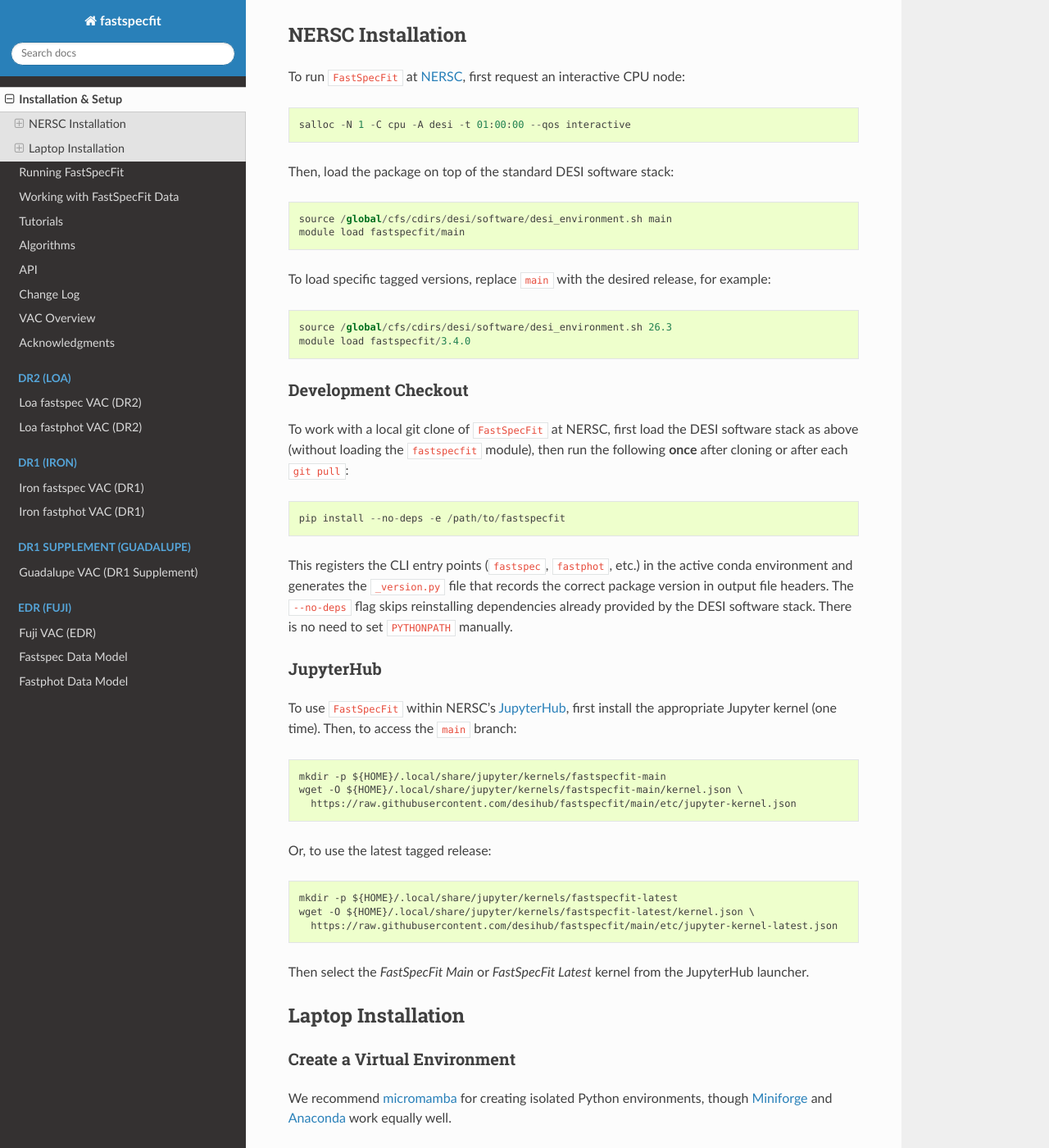
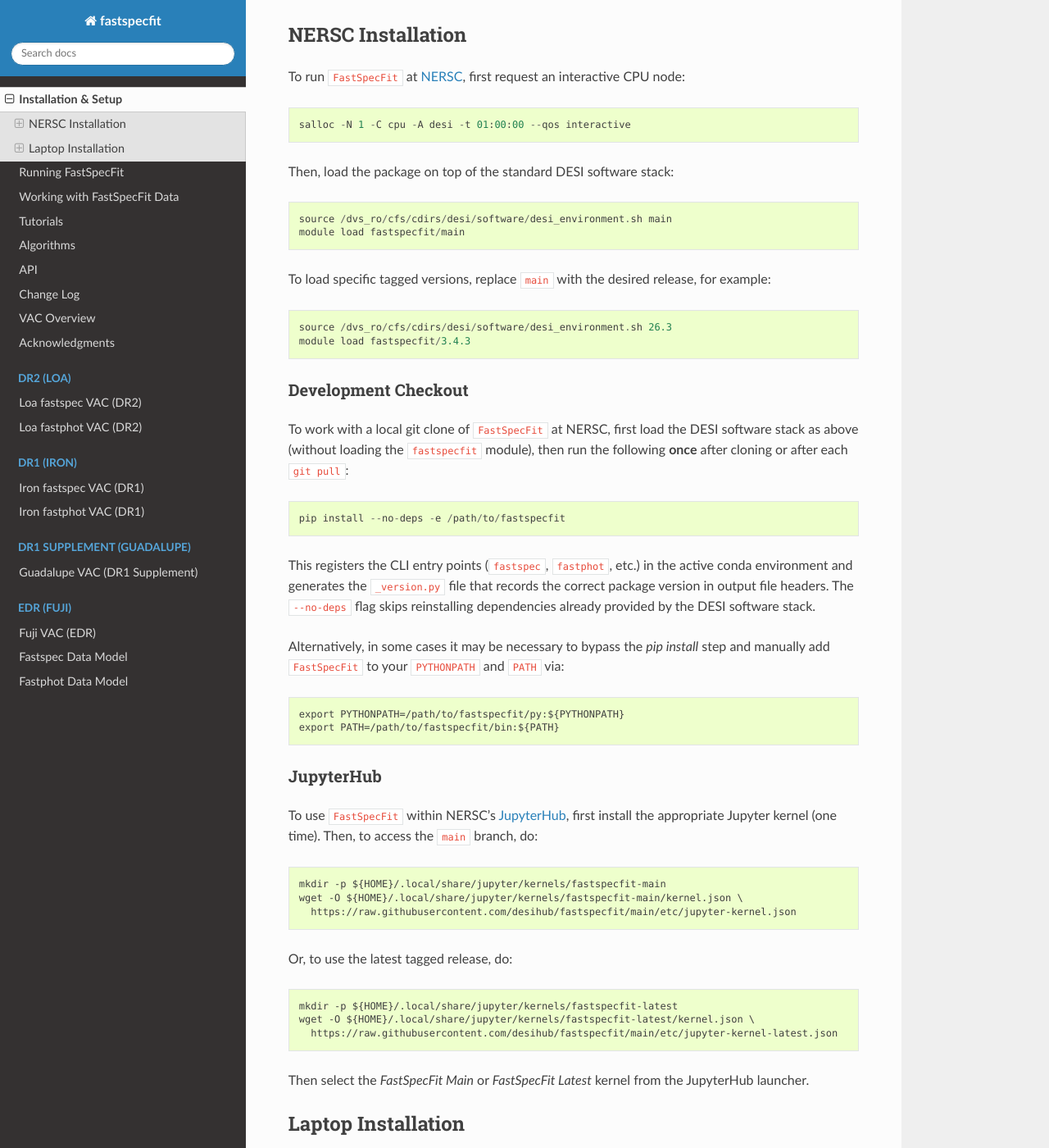
Before and after one commit to desihub/fastspecfit, a Sphinx documentation site: the page built from doc/install.rst, in a window 1280 px wide and 1400 px high, scrolled down 531 px. Shown: the whole window at 82% size. Built offline with Sphinx 7.4.7 and the Read the Docs theme 3.1.0, drawn with Linux system fonts in a browser that asks for light colours; the version number could not be read and is left out.

Commit message:
more docs updates

```diff
--- a/doc/install.rst
+++ b/doc/install.rst
@@ -23,14 +23,14 @@ To run ``FastSpecFit`` at `NERSC`_, first request an interactive CPU node::
 
 Then, load the package on top of the standard DESI software stack::
 
-  source /global/cfs/cdirs/desi/software/desi_environment.sh main
+  source /dvs_ro/cfs/cdirs/desi/software/desi_environment.sh main
   module load fastspecfit/main
 
 To load specific tagged versions, replace ``main`` with the desired
 release, for example::
 
-  source /global/cfs/cdirs/desi/software/desi_environment.sh 26.3
-  module load fastspecfit/3.4.0
+  source /dvs_ro/cfs/cdirs/desi/software/desi_environment.sh 26.3
+  module load fastspecfit/3.4.3
 
 Development Checkout
 ~~~~~~~~~~~~~~~~~~~~
@@ -44,21 +44,28 @@ run the following **once** after cloning or after each ``git pull``::
 This registers the CLI entry points (``fastspec``, ``fastphot``, etc.) in the
 active conda environment and generates the ``_version.py`` file that records the
 correct package version in output file headers. The ``--no-deps`` flag skips
-reinstalling dependencies already provided by the DESI software stack. There is
-no need to set ``PYTHONPATH`` manually.
+reinstalling dependencies already provided by the DESI software stack.
+
+Alternatively, in some cases it may be necessary to bypass the *pip
+install* step and manually add ``FastSpecFit`` to your ``PYTHONPATH``
+and ``PATH`` via::
+
+  export PYTHONPATH=/path/to/fastspecfit/py:${PYTHONPATH}
+  export PATH=/path/to/fastspecfit/bin:${PATH}
+
 
 JupyterHub
 ~~~~~~~~~~
 
 To use ``FastSpecFit`` within NERSC's `JupyterHub`_, first install the
 appropriate Jupyter kernel (one time). Then, to access the ``main``
-branch::
+branch, do::
 
   mkdir -p ${HOME}/.local/share/jupyter/kernels/fastspecfit-main
   wget -O ${HOME}/.local/share/jupyter/kernels/fastspecfit-main/kernel.json \
     https://raw.githubusercontent.com/desihub/fastspecfit/main/etc/jupyter-kernel.json
 
-Or, to use the latest tagged release::
+Or, to use the latest tagged release, do::
 
   mkdir -p ${HOME}/.local/share/jupyter/kernels/fastspecfit-latest
   wget -O ${HOME}/.local/share/jupyter/kernels/fastspecfit-latest/kernel.json \
--- a/doc/iron-fastphot.rst
+++ b/doc/iron-fastphot.rst
@@ -157,7 +157,7 @@ desiutil         3.4.3
 desispec         0.68.1
 desitarget       2.8.0
 speclite         0.20
-fastspecfit      3.1.5, 3.2.0
+fastspecfit      3.2.0
 ================ ==========
 
 .. rst-class:: columns
@@ -181,7 +181,7 @@ v1.0 (latest release)
 ~~~~~~~~~~~~~~~~~~~~~~
 
 * Release date: June 2026
-* ``FastSpecFit`` version: ``3.1.5``, ``3.2.0``
+* ``FastSpecFit`` version: ``3.2.0``
 * Templates: ``ftemplates-chabrier-2.0.0.fits``  (see `README.txt`_).
 * Notes:
 
--- a/doc/iron.rst
+++ b/doc/iron.rst
@@ -279,7 +279,9 @@ v3.0 (latest release)
 
 * Known issues:
 
-  * None at this time.
+  * **Bug**: Poor line fits for a small fraction of strong emission lines due
+    to a clipping error in the ``ivar2var`` function (fixed in ``3.2.0``; see
+    `PR/#228`_).
 
 v2.1
 ~~~~
```
Also changed, not shown: other parts of doc/iron.rst (+2 -0 lines), doc/loa.rst (+8 -1 lines), 1 other file.
